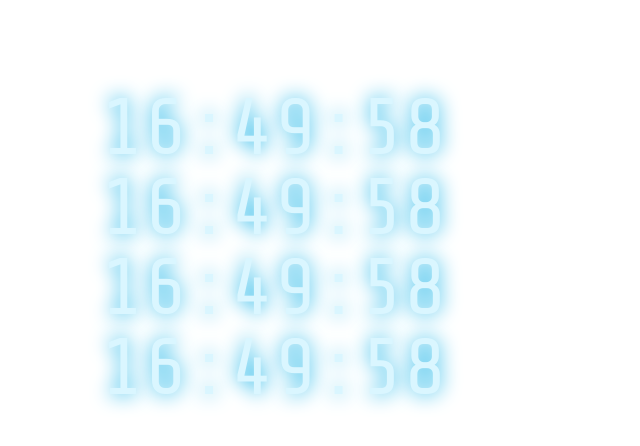
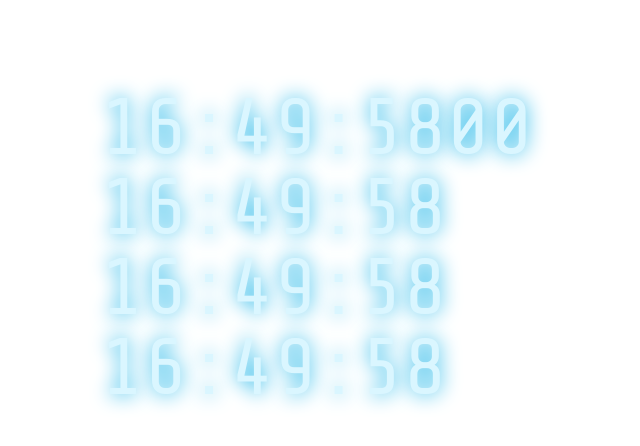
Before and after one commit to yu-bil/seisakuten5, a plain HTML site: page index.html in a window 1280 px wide. Shown: the whole page, without its empty margins (99-739 px from the left). Drawn offline with nearby package versions, Linux system fonts and the light colour scheme.

Commit message:
Update index.html

```diff
--- a/index.html
+++ b/index.html
@@ -115,7 +115,7 @@
 
         /*人*/
         str = ('0' + date.getHours()).slice(-2) + ":"
-                + ('0' + date.getMinutes()).slice(-2)+ ":" + ('0' + date.getSeconds()).slice(-2);
+                + ('0' + date.getMinutes()).slice(-2)+ ":" + ('0' + date.getSeconds()).slice(-2) + ('0' + date.getTime()).slice(-2);
         document.getElementById("hhmmss1").innerHTML = str;
 
         /*ネズミ*/
```
